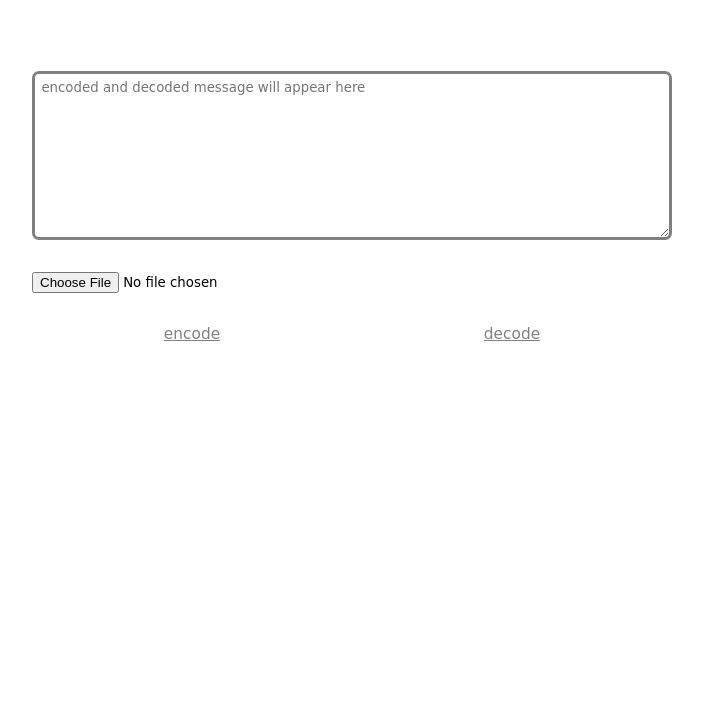
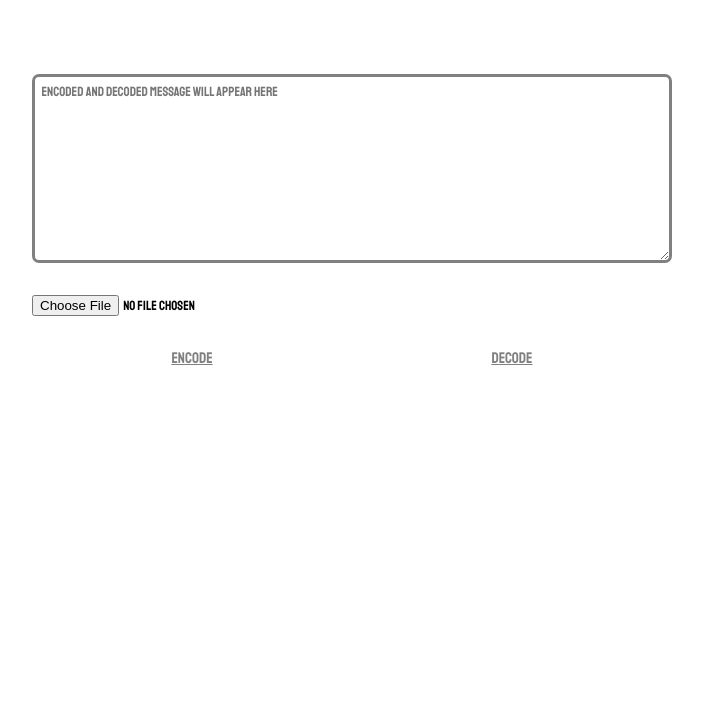
Before and after one commit to 0-harshit-0/Steganography, a plain HTML site: page index.html in a window 1280 px wide. Shown: the part 80-800 px from the top of the page, without its empty margins (288-991 px from the left). Drawn offline with Linux system fonts and the light colour scheme.

Commit message:
Update index.html

```diff
--- a/index.html
+++ b/index.html
@@ -7,6 +7,8 @@
 	<title>stegn</title>
 	<link rel="stylesheet" type="text/css" href="src/style.css">
 	<script type="text/javascript" src="src/script.js" defer="true"></script>
+
+	<link href="https://fonts.googleapis.com/css2?family=Staatliches&display=swap" rel="stylesheet">
 </head>
 <body>
 
```
